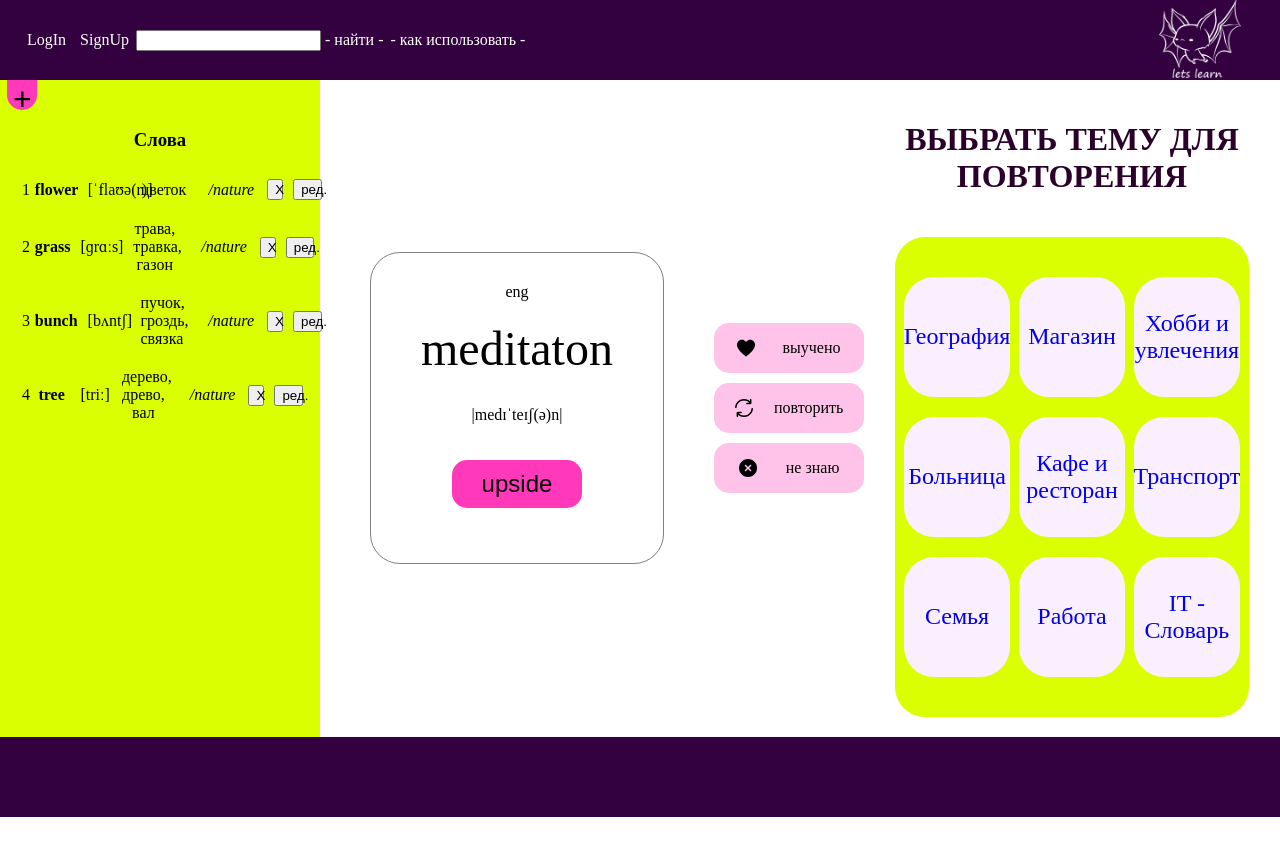
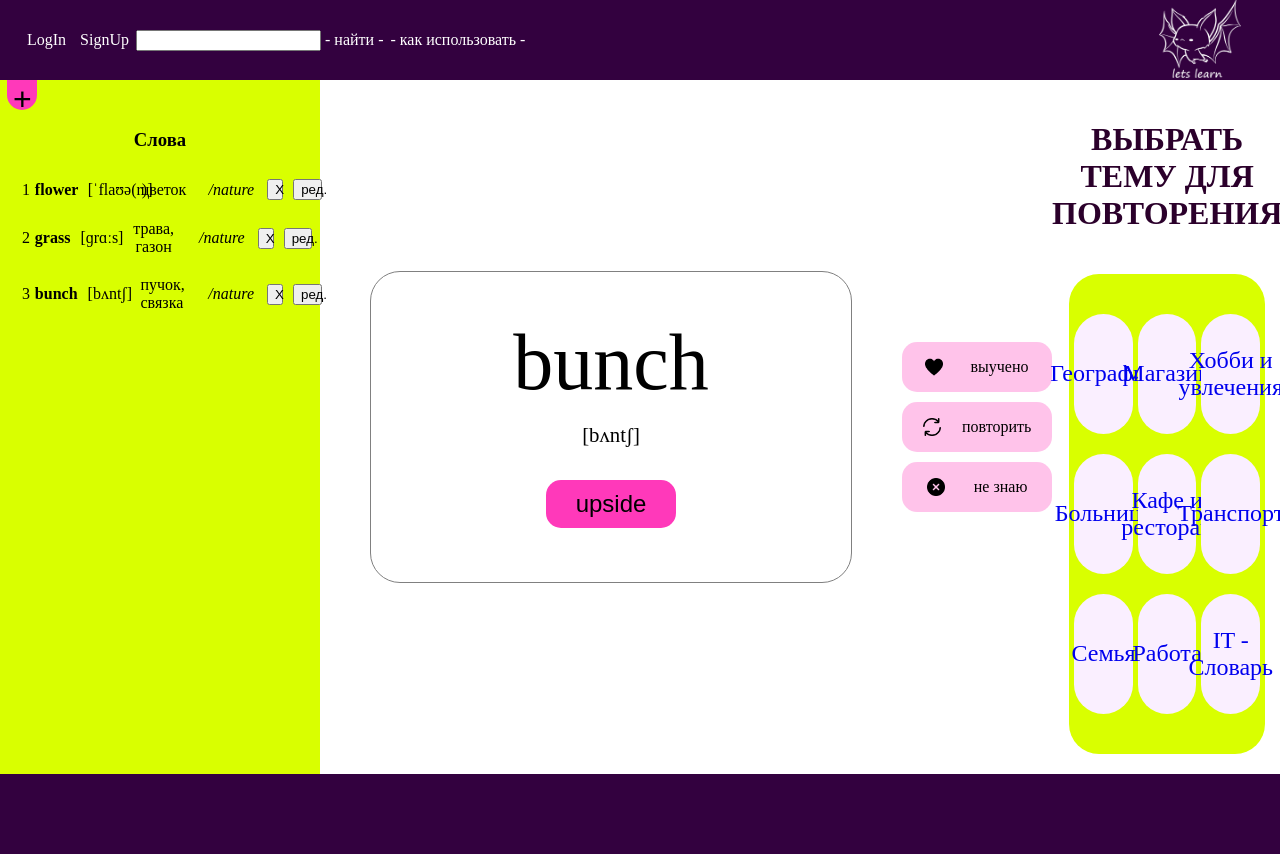
Before and after one commit to CodeMeYulia/letsLearn, a React (Create React App) app: page / in a window 1280 px wide. Before the commit the page ends 817 px from the top, so only its background shows below. Built offline with nearby package versions, Linux system fonts and the light colour scheme; a web font is replaced by a local one.

Commit message:
add revers card by click

```diff
--- a/src/App.css
+++ b/src/App.css
@@ -119,13 +119,29 @@ aside {
   margin: 50px;
 }
 
-.word {
-  font-size: xxx-large;
-  padding: 20px 10px;
+.card-item2 {
+  background-color: rgb(255, 57, 186);
+  display: flex;
+  flex-direction: column;
+  border: 1px solid grey;
+  border-radius: 30px;
+  width: 400px;
+  height: 250px;
+  text-align: center;
+  padding: 30px 40px;
+  margin: 50px;
 }
 
-.transcription {
-  padding: 10px;
+.word,
+.translation {
+  font-size: 5rem;
+  padding: 15px 10px;
+}
+
+.transcription,
+.word2 {
+  font-size: 1.3rem;
+  padding: 0 10px 10px 10px;
 }
 
 .reverse {
@@ -211,3 +227,13 @@ aside {
   height: 10vh;
 
 }
+
+.illustration {
+  background-color: rgb(255, 255, 255);
+  border-radius: 30px;
+  width: 150px;
+  height: 150px;
+  margin: auto;
+  text-align: center;
+  padding-top: 40px;
+}
--- a/src/App.js
+++ b/src/App.js
@@ -6,39 +6,67 @@ import Card from './components/Card';
 import ListWords from './components/ListWords';
 
 function App() {
-  const AllWords = [
+  const allWords = [
     {
+      id: 1,
       word: 'flower',
       transcription: '[ˈflaʊə(r)]',
       translation: 'цветок',
       topic: 'nature',
     },
     {
+      id: 2,
       word: 'grass',
       transcription: '[ɡrɑːs]',
-      translation: 'трава, травка, газон',
+      translation: 'трава, газон',
       topic: 'nature',
     },
     {
+      id: 3,
       word: 'bunch',
       transcription: '[bʌntʃ]',
-      translation: 'пучок, гроздь, связка',
+      translation: 'пучок, связка',
       topic: 'nature',
     }
+  ];
+  //определяем случайное слово в тренировочной карточке
+  const currentCard = allWords[Math.floor(Math.random() * allWords.length)];
 
-  ]
   return (
     <div className="App">
       <Header />
       <main>
         <aside>
-          <ListWords />
+          <div className='list'>
+            <button type="button" id="add" className="add">+</button>
+            <h3>Слова</h3>
+            <div>
+              {
+                allWords.map((item) => {
+                  return (
+                    <ListWords
+                      id={item.id}
+                      word={item.word}
+                      transcription={item.transcription}
+                      translation={item.translation}
+                      topic={item.topic}
+                    />
+                  )
+                })
+              }
+            </div>
+          </div>
         </aside>
-        <Card
-          lang="eng"
-          word="meditaton"
-          transcription="|medɪˈteɪʃ(ə)n|"
-        />
+        <div>
+          <Card
+            id={currentCard.id}
+            word={currentCard.word}
+            transcription={currentCard.transcription}
+            translation={currentCard.translation}
+            topic={currentCard.topic}
+          />
+        </div>
+
         <div className='result-block'>
           <div className='res'><img src='./heart.png' width='18px' />выучено</div>
           <div className='res'><img src='./refresh.png' width='18px' />повторить</div>
--- a/src/components/Card.jsx
+++ b/src/components/Card.jsx
@@ -1,14 +1,32 @@
+import { useState } from "react";
 import React from "react";
 
 function Card(item) {
+    const [base, setReversed] = useState(item.base || true);
+    const handleChange = () => {
+        setReversed(!base);
+    }
+
+    if (base === true) {
         return (
-        <div className="card-item">
-            <div className="lang">{item.lang}</div>
+            <div className="card-item" onClick={handleChange}>
                 <div className="word">{item.word}</div>
                 <div className="transcription">{item.transcription}</div>
                 <button className="reverse">upside</button>
             </div>
         );
+    } else {
+        //отображаем карточку с переводом и картинкой
+        return (
+            <div className="card-item2" onClick={handleChange}>
+                <div className="translation">{item.translation}</div>
+                <div className="word2">{item.word}</div>
+                <div className="illustration">
+                    вставить сюда картинку
+                </div>
+            </div>
+        );
+    }
 }
 
 export default Card;
--- a/src/components/ListWords.jsx
+++ b/src/components/ListWords.jsx
@@ -1,62 +1,46 @@
 import React from "react";
+import { useState } from "react";
 
-const AllWords = [
-    {
-        id: '1',
-        word: 'flower',
-        transcription: '[ˈflaʊə(r)]',
-        translation: 'цветок',
-        topic: 'nature',
-    },
-    {
-        id: '2',
-        word: 'grass',
-        transcription: '[ɡrɑːs]',
-        translation: 'трава, травка, газон',
-        topic: 'nature',
-    },
-    {
-        id: '3',
-        word: 'bunch',
-        transcription: '[bʌntʃ]',
-        translation: 'пучок, гроздь, связка',
-        topic: 'nature',
-    },
-    {
-        id: '4',
-        word: 'tree',
-        transcription: '[triː]',
-        translation: 'дерево, древо, вал',
-        topic: 'nature',
+function ListWords(string) {
+    const [used, setRedacted] = useState(string.used || true);
+
+    const handleChange = () => {
+        setRedacted(!used);
     }
-]
 
-const ListWords = () => {
 
-    const words = AllWords.map((point) =>
-        <li className="point">
-            <div className="num">{point.id}</div>
-            <div className="baseWord">{point.word}</div>
-            <div className="transcrtn">{point.transcription}</div>
-            <div className="transltn">{point.translation}</div>
-            <div className="theme">/{point.topic}</div>
-            <button type="button" id="del" className="del"> X </button>
-            <button type="button" id="red" className="red">ред.</button>
-        </li>
-
-    );
-    console.log(words);
-
-    return (
-        <div className="list">
-            <button type="button" id="add" className="add">+</button>
-            <h3>Слова</h3>
-            <div className="listPoints">
-                {words}
-            </div>
-
-        </div>
-    )
+    if (used === true) {
+        return (
+            <React.Fragment>
+                <div className="listPoints" >
+                    <li className="point">
+                        <div className="num">{string.id}</div>
+                        <div className="baseWord">{string.word}</div>
+                        <div className="transcrtn">{string.transcription}</div>
+                        <div className="transltn">{string.translation}</div>
+                        <div className="theme">/{string.topic}</div>
+                        <button id="del" className="del"> X </button>
+                        <button id="red" className="red" onClick={handleChange}>ред.</button>
+                    </li>
+                </div>
+            </React.Fragment>
+        )
+    } else {
+        return (
+            <React.Fragment>
+                <div className="formPoints" onClick={handleChange}>
+                    <li className="point">
+                        <div className="baseWord">{string.word}</div>
+                        <div className="transcrtn">{string.transcription}</div>
+                        <div className="transltn">{string.translation}</div>
+                        <div className="theme">/{string.topic}</div>
+                        <button id="save" className="save"> сохр </button>
+                        <button id="res" className="reset" >отм</button>
+                    </li>
+                </div>
+            </React.Fragment>
+        )
+    };
 
 }
 
```
Also changed, not shown: public/images/flower.jpg (added). Lines whose indentation alone changed are shown as unchanged.
